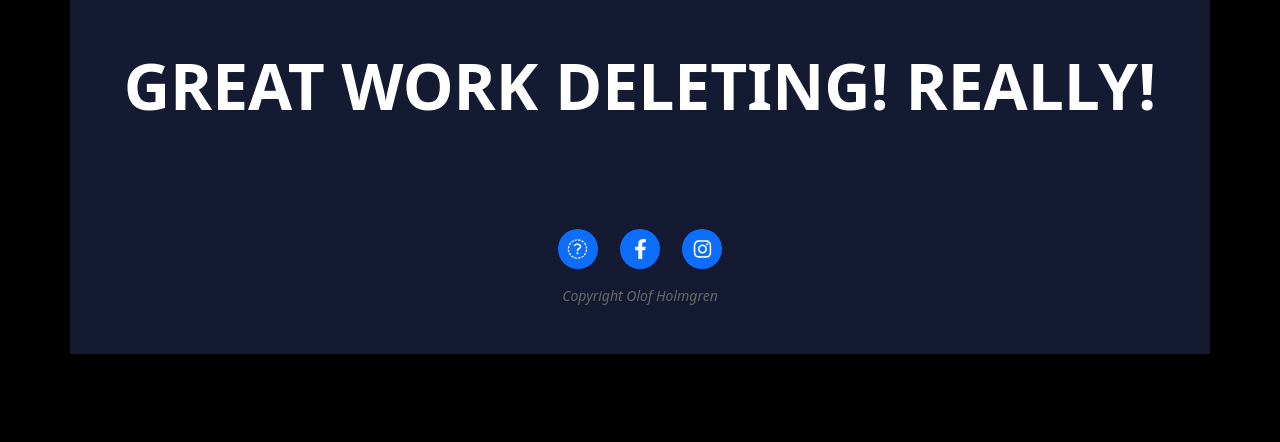
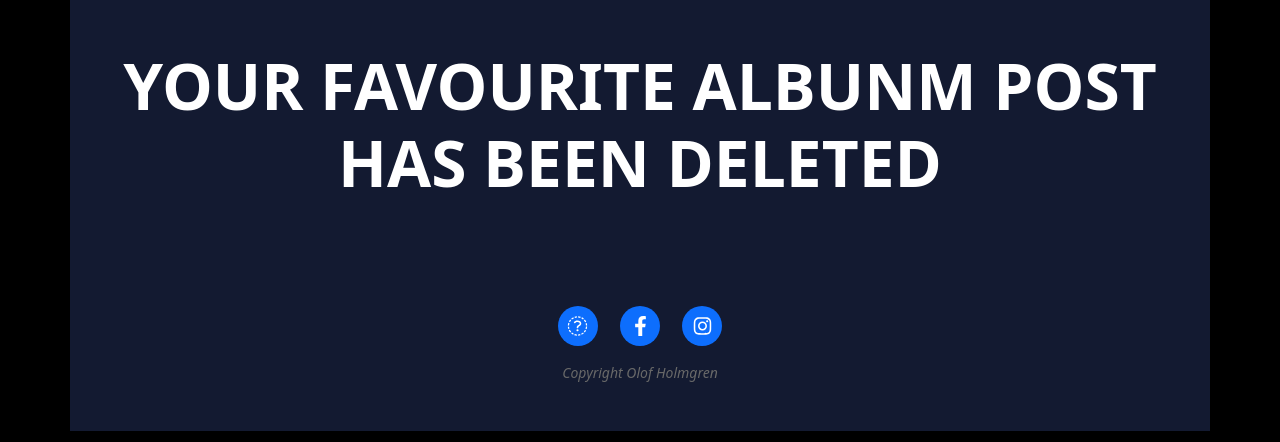
Before and after one commit to olleholmgren/nightwish-blog, a Django app: page /album_list/ in a window 1280 px wide. Shown: the part 88-530 px from the top of the page. Run offline with Django 3.2, Linux system fonts and the light colour scheme; the visitor is signed in with stand-in values (Sample User, id 1); data that the repository does not hold is empty.

Commit message:
adjust text in favourite_album_edit template. Create delete confirmation text in the rendered page after deletion

```diff
--- a/templates/album_list.html
+++ b/templates/album_list.html
@@ -3,6 +3,6 @@
 {% block content %}
 
 
-<h1>GREAT WORK DELETING! REALLY!</h1>
+<h1>Your Favourite Albunm post has been deleted</h1>
 
 {% endblock content %}
--- a/templates/favourite_album_edit.html
+++ b/templates/favourite_album_edit.html
@@ -5,6 +5,11 @@
 {% load crispy_forms_tags %}
 
 {% if user.is_authenticated %}
+<div>
+    <h2>IN HERE YOU CAN UPDATE YOUR POST
+    </h2>
+</div>
+<br>
 <form method="POST">
     {% csrf_token %}
     {{ form|crispy }}
@@ -17,6 +22,5 @@
     {{ form.none_field_errors }}
     {{ form.errors }}
 </form>
-<h1>HELLO</h1>
 {% endif %}
 {% endblock %}
```
